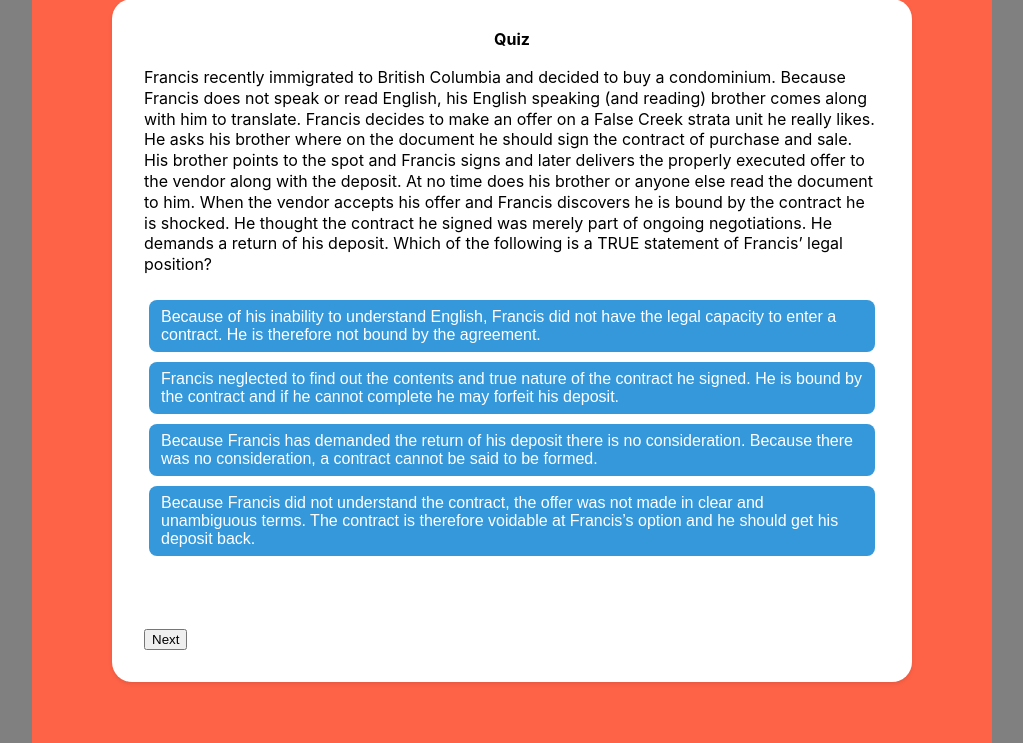
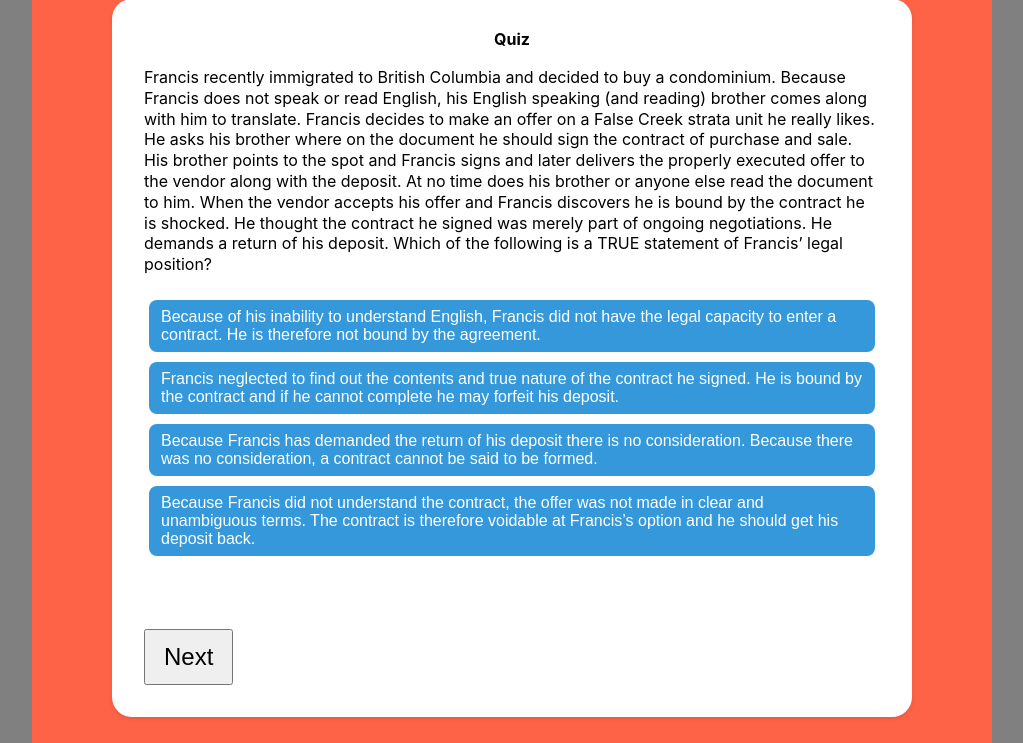
Before and after one commit to snyderthing/snyderthing.github.io, a PHP site: page /StrataManagement/assignments.html in a window 1280 px wide. Shown: the part 57-800 px from the top of the page, without its empty margins (128-1151 px from the left). Run offline with PHP 8.4, Linux system fonts and the light colour scheme.

Commit message:
Update button styling for assignments.css

```diff
--- a/StrataManagement/assignments.css
+++ b/StrataManagement/assignments.css
@@ -62,6 +62,11 @@ nav {
     margin-bottom: 2em;
 }
 
+button {
+    font-size: 1.5em;
+    padding: .5em .75em;
+}
+
 /* ===============================
     Desktop Only Rule
    ===============================
```
